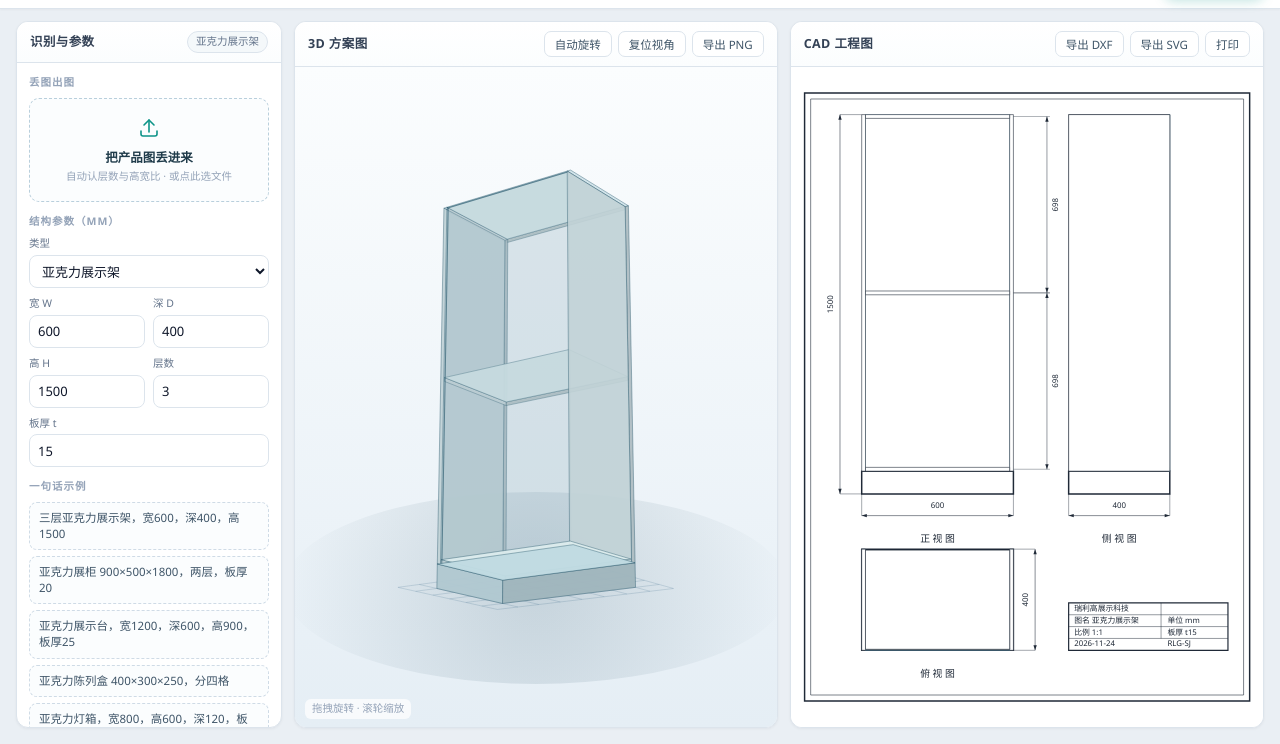
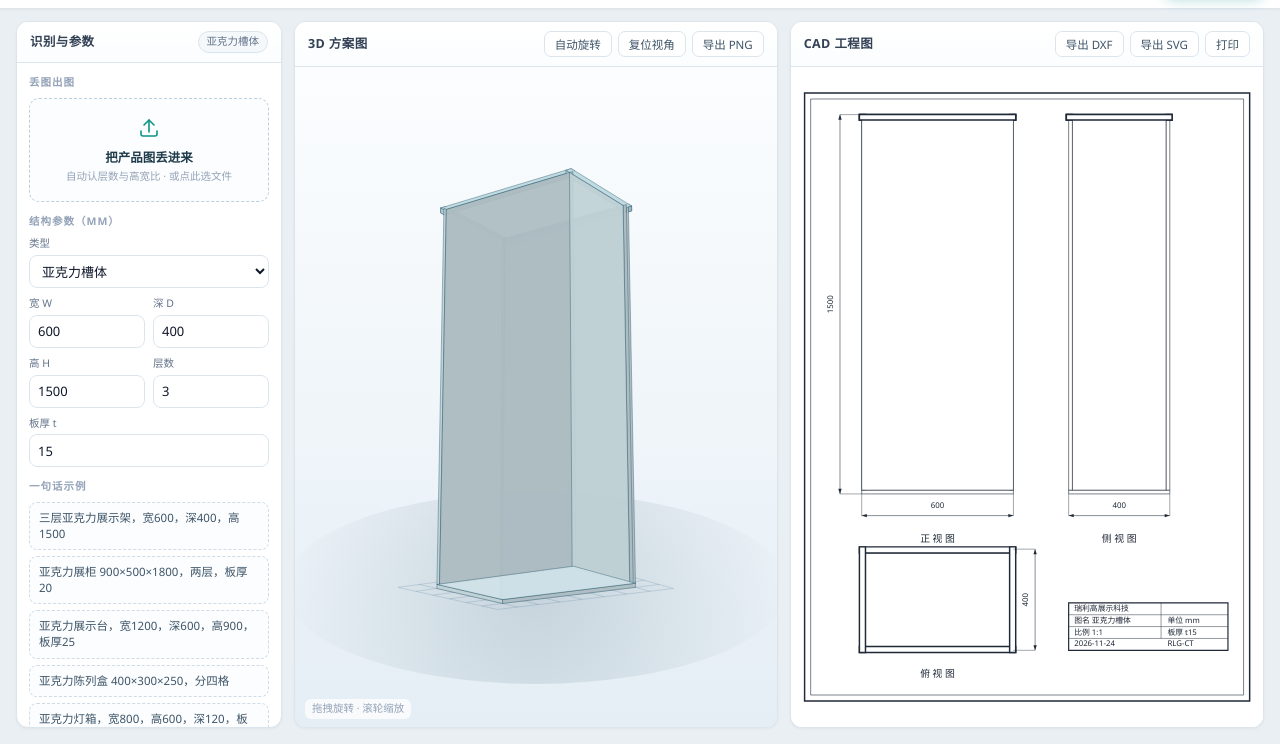
Before and after one commit to goog68/ruiligao, a plain HTML site: page index.html in a window 1280 px wide. Shown: the part 56-800 px from the top of the page. Drawn offline with Linux system fonts and the light colour scheme.

Commit message:
feat: 新增亚克力槽体类型，支持「长x宽x高」标注
- 新增 tank 结构：底板 + 四壁 + 沿口翻边 + 外壁竖向加强筋
- 一句话识别支持「长1850 宽600 高500」这类以长为基准的写法
- 类型选择器与 DXF 导出同步支持（图号 RLG-CT / TANK）

```diff
--- a/index.html
+++ b/index.html
@@ -237,7 +237,8 @@ var TYPES = {
   cabinet:  {label:'亚克力展柜',   code:'RLG-ZG', en:'CABINET', defW:900, defD:500, defH:1800, defL:3},
   table:    {label:'亚克力展示台', code:'RLG-ST', en:'TABLE', defW:1000, defD:600, defH:900,  defL:1},
   box:      {label:'亚克力陈列盒', code:'RLG-HX', en:'DISPLAY BOX', defW:400, defD:300, defH:250,  defL:3},
-  lightbox: {label:'亚克力灯箱',   code:'RLG-DX', en:'LIGHT BOX', defW:800, defD:120, defH:600,  defL:1}
+  lightbox: {label:'亚克力灯箱',   code:'RLG-DX', en:'LIGHT BOX', defW:800, defD:120, defH:600,  defL:1},
+  tank:     {label:'亚克力槽体',   code:'RLG-CT', en:'TANK', defW:1200, defD:600, defH:500, defL:1}
 };
 
 var MAT = {
@@ -287,7 +288,8 @@ function parseSentence(raw){
   var p = {type:'rack', W:null, D:null, H:null, layers:null, t:null, note:[]};
 
   /* 类型 */
-  if(/灯箱|发光字|发光|招牌|logo\s*墙|背光/i.test(s)) p.type = 'lightbox';
+  if(/生长槽|长生槽|养鱼槽|养殖槽|水槽|槽体|鱼缸|/i.test(s)) p.type = 'tank';
+  else if(/灯箱|发光字|发光|招牌|logo\s*墙|背光/i.test(s)) p.type = 'lightbox';
   else if(/展柜|陈列柜|玻璃柜|柜子|柜/i.test(s)) p.type = 'cabinet';
   else if(/展示台|陈列台|台子|桌子|桌|台面/i.test(s)) p.type = 'table';
   else if(/陈列盒|收纳盒|盒子|托盘|箱/i.test(s)) p.type = 'box';
@@ -299,8 +301,15 @@ function parseSentence(raw){
   var tri = s.match(/(\d+(?:\.\d+)?)\s*[×xX*]\s*(\d+(?:\.\d+)?)\s*[×xX*]\s*(\d+(?:\.\d+)?)/);
   if(tri){ p.W = +tri[1]; p.D = +tri[2]; p.H = +tri[3]; p.note.push('三连尺寸 W×D×H'); }
 
-  if(p.W === null) p.W = grabNum(s, ['宽度','宽','W','w']);
-  if(p.D === null) p.D = grabNum(s, ['深度','进深','深','D','d']);
+  /* 「长」优先：槽体/水槽这类以「长×宽×高」标注 */
+  var lenV = grabNum(s, ['长度','长']);
+  if(lenV !== null && p.W === null){
+    p.W = lenV;
+    if(p.D === null) p.D = grabNum(s, ['宽度','宽','深度','进深','深','D','d']);
+  } else {
+    if(p.W === null) p.W = grabNum(s, ['宽度','宽','W','w']);
+    if(p.D === null) p.D = grabNum(s, ['深度','进深','深','D','d']);
+  }
   if(p.H === null) p.H = grabNum(s, ['高度','高','H','h']);
 
   /* 层数 */
@@ -426,7 +435,31 @@ function buildLightbox(p){
   return out;
 }
 
-var BUILDERS = {rack:buildRack, cabinet:buildCabinet, table:buildTable, box:buildBox, lightbox:buildLightbox};
+function buildTank(p){
+  var W=p.W, D=p.D, H=p.H, t=Math.max(p.t, 10), out=[];
+  out.push(box(0, t/2, 0, W, t, D, 'panel'));                          /* 底板 */
+  var hh = H - t, cy = t + hh/2;
+  out.push(box(0, cy, -(D-t)/2, W, hh, t, 'panel'));                   /* 后壁 */
+  out.push(box(0, cy,  (D-t)/2, W, hh, t, 'panel'));                   /* 前壁 */
+  out.push(box(-(W-t)/2, cy, 0, t, hh, D - 2*t, 'panel'));             /* 左壁 */
+  out.push(box( (W-t)/2, cy, 0, t, hh, D - 2*t, 'panel'));             /* 右壁 */
+  /* 沿口加强翻边 */
+  var rh = t*1.4, rw = t*1.6;
+  out.push(box(0, H - rh/2,  (D/2 - t*0.2), W + t*1.2, rh, rw, 'frame'));
+  out.push(box(0, H - rh/2, -(D/2 - t*0.2), W + t*1.2, rh, rw, 'frame'));
+  out.push(box( (W/2 - t*0.2), H - rh/2, 0, rw, rh, D + t*1.2, 'frame'));
+  out.push(box(-(W/2 - t*0.2), H - rh/2, 0, rw, rh, D + t*1.2, 'frame'));
+  /* 外壁竖向加强筋（长边） */
+  var ribs = Math.max(0, Math.floor(W/700) - 1);
+  for(var i=1;i<=ribs;i++){
+    var x = -W/2 + i*W/(ribs+1);
+    out.push(box(x, (H-t)/2 + t,  (D/2 + t*0.9), rw*0.8, H - 2*t, t*1.8, 'frame'));
+    out.push(box(x, (H-t)/2 + t, -(D/2 + t*0.9), rw*0.8, H - 2*t, t*1.8, 'frame'));
+  }
+  return out;
+}
+
+var BUILDERS = {rack:buildRack, cabinet:buildCabinet, table:buildTable, box:buildBox, lightbox:buildLightbox, tank:buildTank};
 
 function buildModel(p){
   var fn = BUILDERS[p.type] || buildRack;
```
